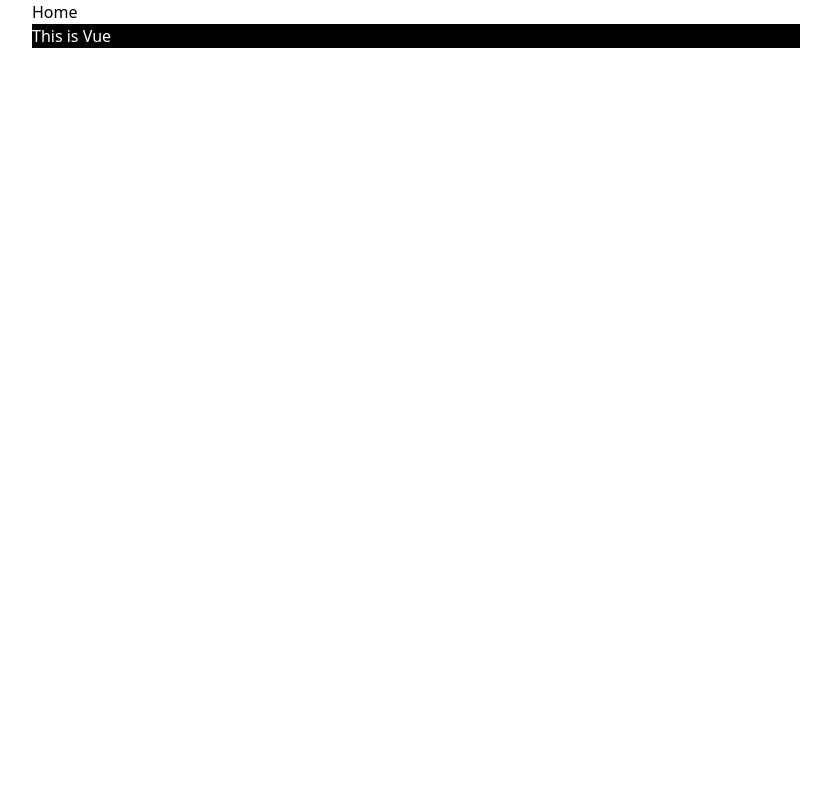
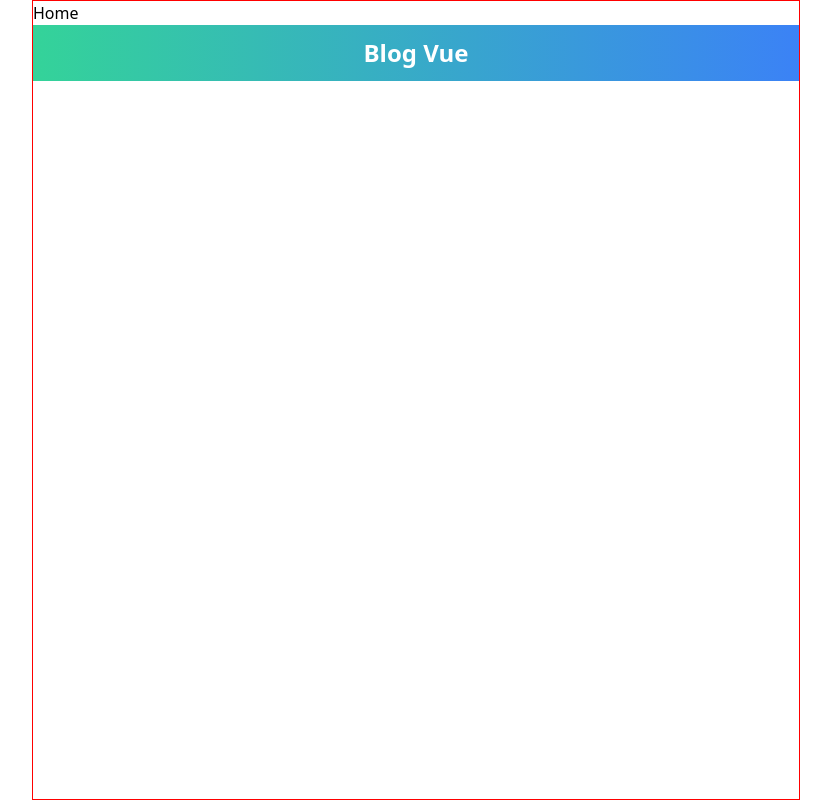
Before and after one commit to MuneebChaudhry-dev/blog-vue, a Vue app: page / in a window 1280 px wide. Shown: the whole page, without its empty margins (224-1055 px from the left). Built offline with nearby package versions, Linux system fonts and the light colour scheme.

Commit message:
Add Navbar

```diff
--- a/src/App.vue
+++ b/src/App.vue
@@ -1,5 +1,5 @@
 <script setup lang="ts">
-import { RouterLink, RouterView } from 'vue-router'
+import { RouterLink } from 'vue-router'
 </script>
 
 <template>
@@ -12,7 +12,7 @@ import { RouterLink, RouterView } from 'vue-router'
       </div>
     </header>
 
-    <RouterView />
+    <router-view></router-view>
   </div>
 </template>
 
--- a/src/assets/main.css
+++ b/src/assets/main.css
@@ -6,4 +6,6 @@
   max-width: 60%;
   margin-left: 20%;
   margin-right: 20%;
+  border: 1px solid red;
+  height: 100vh;
 }
--- /dev/null
+++ b/src/components/NavbarVue.vue
@@ -0,0 +1,9 @@
+<!-- eslint-disable vue/multi-word-component-names -->
+<template>
+  <div
+    class="bg-gradient-to-r from-emerald-400 to-blue-500 w-full flex justify-center items-center py-3 px-4"
+  >
+    <h3 class="text-white font-bold text-2xl">Blog Vue</h3>
+  </div>
+</template>
+<script lang="ts" setup></script>
--- a/src/views/HomeView.vue
+++ b/src/views/HomeView.vue
@@ -1,5 +1,7 @@
-<script setup lang="ts"></script>
+<script setup lang="ts">
+import NavbarVue from '@/components/NavbarVue.vue'
+</script>
 
 <template>
-  <main><h1 class="bg-black text-white">This is Vue</h1></main>
+  <NavbarVue />
 </template>
```
Also changed, not shown: src/components/BlogForm.vue (added).
